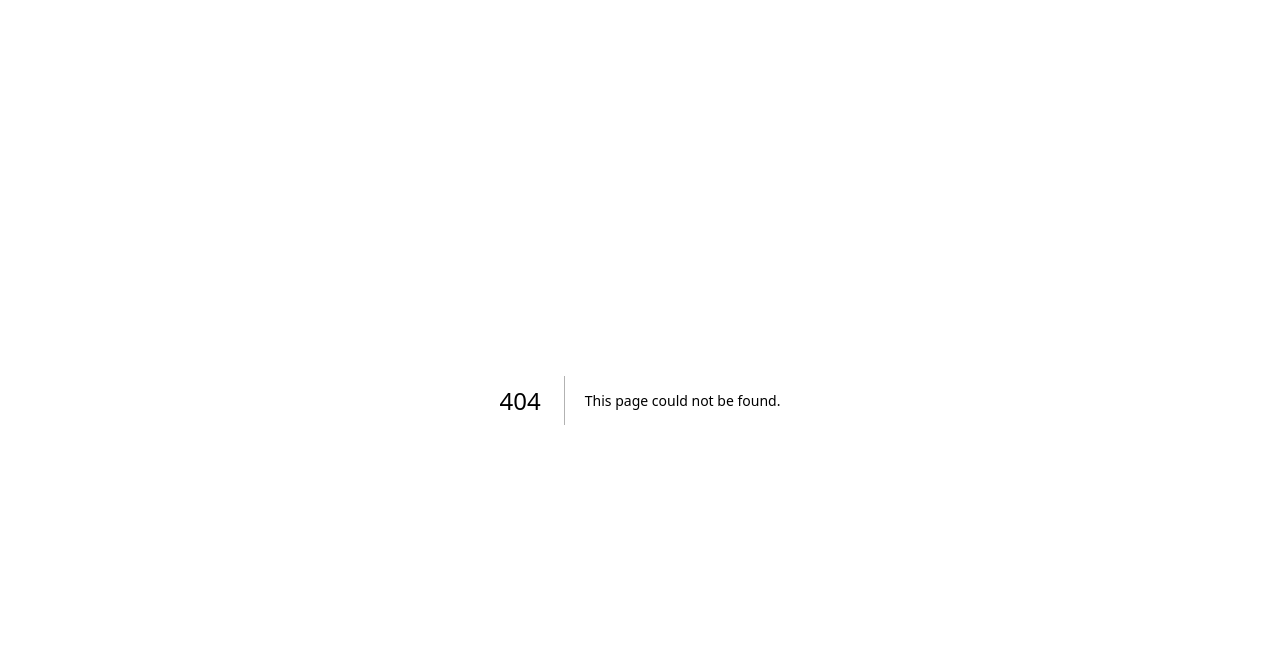
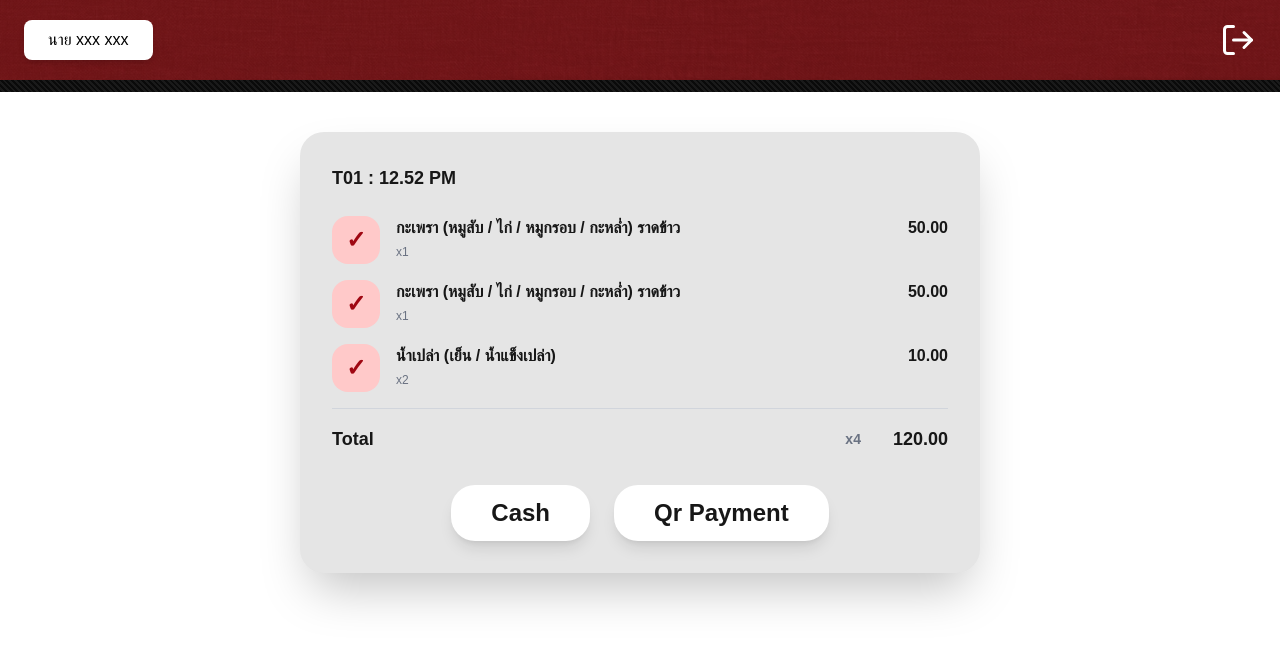
Before and after one commit to suphanatchanlek30/RMS-Project-Frontend, a Next.js app: page /cashier/table/1/checkbill in a window 1280 px wide. Before the commit this address had no page. Shown: the top 646 px of the page. Built offline with nearby package versions, Linux system fonts and the light colour scheme.

Commit message:
feat: add check bill page

```diff
--- /dev/null
+++ b/app/(cashier)/cashier/table/[id]/checkbill/page.tsx
@@ -0,0 +1,11 @@
+import CashierCheckBillPage from "@/components/cashier-section/table/cashier-checkbill-page";
+
+export default async function Page({
+  params,
+}: {
+  params: Promise<{ id: string }>;
+}) {
+  const { id } = await params;
+
+  return <CashierCheckBillPage tableId={id} />;
+}
--- /dev/null
+++ b/components/cashier-section/table/cashier-checkbill-page.tsx
@@ -0,0 +1,90 @@
+"use client";
+
+import { useRouter } from "next/navigation";
+import CashierHeader from "../common/cashier-header";
+
+type BillItem = {
+  name: string;
+  qty: number;
+  price: number;
+};
+
+const billItems: BillItem[] = [
+  {
+    name: "กะเพรา (หมูสับ / ไก่ / หมูกรอบ / กะหล่ำ) ราดข้าว",
+    qty: 1,
+    price: 50,
+  },
+  {
+    name: "กะเพรา (หมูสับ / ไก่ / หมูกรอบ / กะหล่ำ) ราดข้าว",
+    qty: 1,
+    price: 50,
+  },
+  {
+    name: "น้ำเปล่า (เย็น / น้ำแข็งเปล่า)",
+    qty: 2,
+    price: 10,
+  },
+];
+
+export default function CashierCheckBillPage({ tableId }: { tableId: string }) {
+  const router = useRouter();
+  const tableName = `T${String(tableId).padStart(2, "0")}`;
+  const now = new Date();
+  const hour = now.getHours() % 12 || 12;
+  const minute = String(now.getMinutes()).padStart(2, "0");
+  const ampm = now.getHours() >= 12 ? "PM" : "AM";
+  const timeLabel = `${tableName} : ${hour}.${minute} ${ampm}`;
+  const totalQty = billItems.reduce((sum, item) => sum + item.qty, 0);
+  const totalAmount = billItems.reduce((sum, item) => sum + item.qty * item.price, 0);
+
+  return (
+    <div className="min-h-screen bg-[var(--bg)]">
+      <CashierHeader />
+
+      <div className="flex justify-center items-center mt-10 px-4">
+        <div className="bg-[#e5e5e5] max-w-[680px] w-full rounded-3xl shadow-2xl p-8">
+          <div className="text-lg font-semibold mb-6">{timeLabel}</div>
+
+          <div className="space-y-4">
+            {billItems.map((item, index) => (
+              <div key={index} className="grid grid-cols-[auto_1fr_auto] gap-4 items-start">
+                <div className="w-12 h-12 rounded-2xl bg-red-200 text-red-800 flex items-center justify-center text-2xl font-bold">
+                  ✓
+                </div>
+                <div>
+                  <div className="font-semibold text-sm sm:text-base">{item.name}</div>
+                  <div className="text-xs text-gray-500 mt-1">x{item.qty}</div>
+                </div>
+                <div className="text-right font-semibold text-sm sm:text-base">{item.price.toFixed(2)}</div>
+              </div>
+            ))}
+
+            <div className="border-t border-gray-300 pt-4 mt-2 flex items-center justify-between text-base sm:text-lg font-semibold">
+              <span>Total</span>
+              <div className="flex items-center gap-8">
+                <span className="text-sm text-gray-500">x{totalQty}</span>
+                <span>{totalAmount.toFixed(2)}</span>
+              </div>
+            </div>
+
+            <div className="flex flex-col sm:flex-row justify-center gap-6 mt-8">
+              <button
+                onClick={() => router.back()}
+                className="bg-white px-10 py-3 rounded-3xl text-2xl font-bold shadow-lg"
+              >
+                Cash
+              </button>
+              <button
+                onClick={() => router.push(`/cashier/table/${tableId}/qr`)}
+                className="bg-white px-10 py-3 rounded-3xl text-2xl font-bold shadow-lg"
+              >
+                Qr Payment
+              </button>
+            </div>
+          </div>
+        </div>
+      </div>
+    </div>
+  );
+}
--- a/components/cashier-section/table/cashier-table-menu.tsx
+++ b/components/cashier-section/table/cashier-table-menu.tsx
@@ -42,7 +42,10 @@ export default function CashierTableMenu({ tableId }: { tableId: string }) {
               Order Details
             </button>
 
-            <button className="bg-[var(--bg)] py-4 rounded-lg text-2xl font-bold shadow">
+            <button
+              onClick={() => router.push(`/cashier/table/${tableId}/checkbill`)}
+              className="bg-[var(--bg)] py-4 rounded-lg text-2xl font-bold shadow"
+            >
               Check Bills
             </button>
 
--- a/components/cashier-section/table/index.ts
+++ b/components/cashier-section/table/index.ts
@@ -1,2 +1,3 @@
 export { default as CashierTableGrid } from "./cashier-table-grid";
 export { default as CashierTableMenu } from "./cashier-table-menu";
+export { default as CashierCheckBillPage } from "./cashier-checkbill-page";
```
